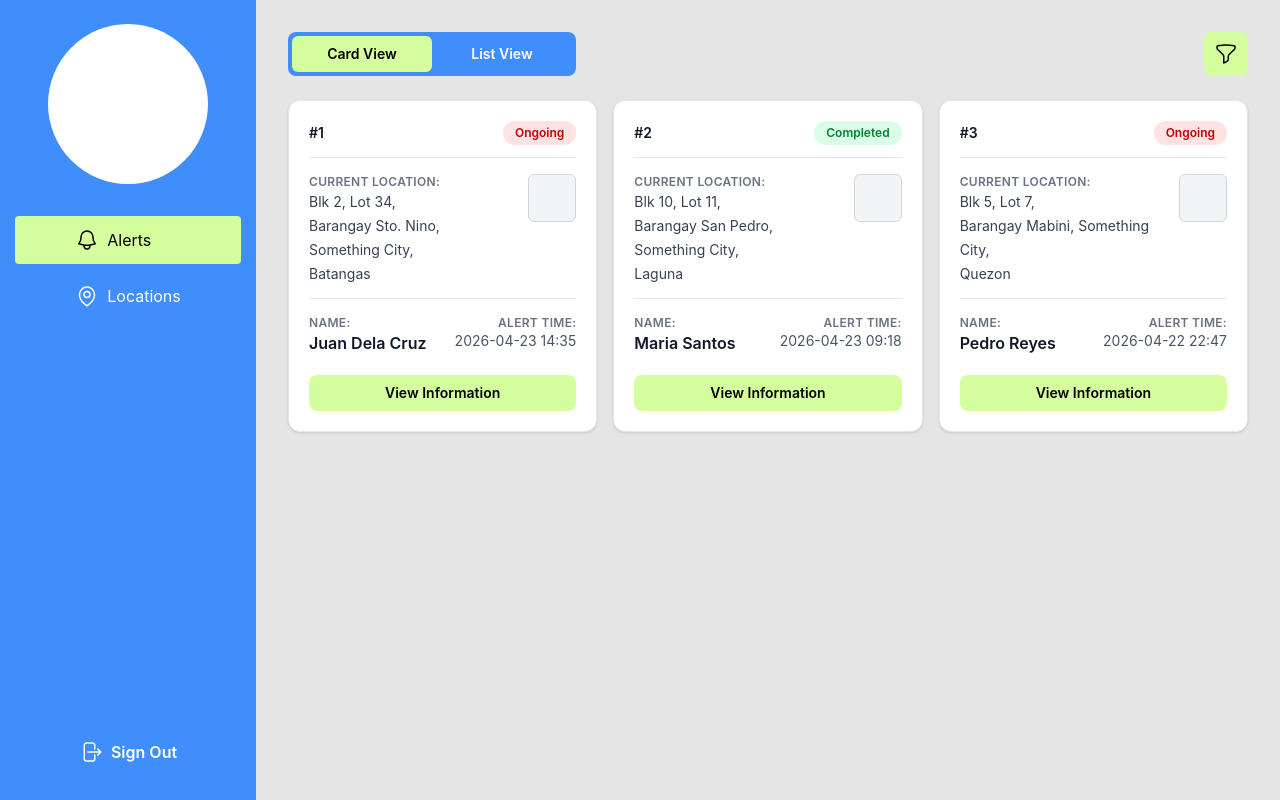
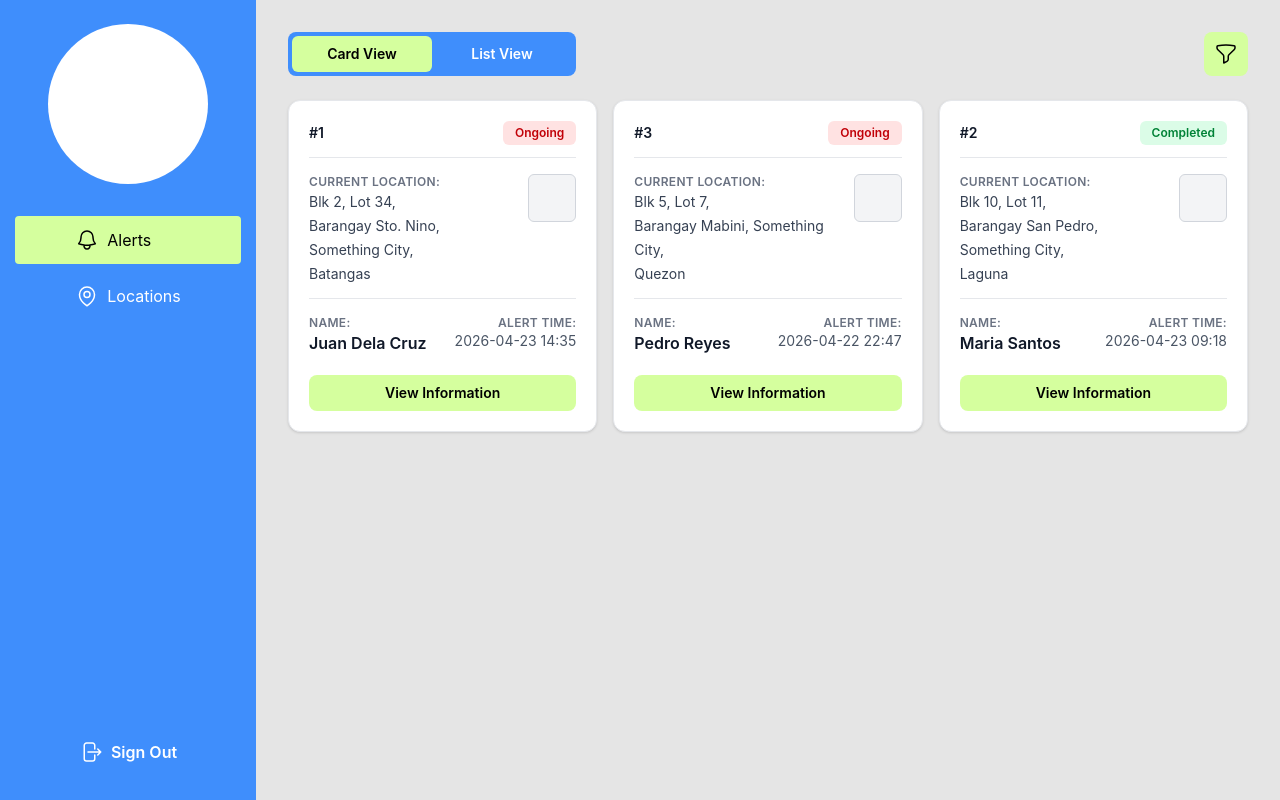
Before and after one commit to rcSabucido/receiver-wakealert, a React (Vite) app: page /alerts in a window 1280 px wide. Built offline with nearby package versions, Linux system fonts and the light colour scheme.

Commit message:
#32 Add logic in alerts page to prioritize ongoing cards

```diff
--- a/src/pages/AlertsPage.tsx
+++ b/src/pages/AlertsPage.tsx
@@ -87,6 +87,19 @@ export function AlertsPage() {
     return true;
   });
 
+  const cardAlerts =
+    appliedFilter === "all"
+      ? [...filteredAlerts].sort((a, b) => {
+          const aCompleted = alertStatuses[a.id] ?? a.isCompleted;
+          const bCompleted = alertStatuses[b.id] ?? b.isCompleted;
+
+          if (aCompleted === bCompleted) {
+            return 0;
+          }
+          return aCompleted ? 1 : -1;
+        })
+      : filteredAlerts;
+
   return (
     <div className="flex-1 min-h-full bg-[#E5E5E5] p-8">
       <div className="mb-6 flex items-center justify-between gap-4">
@@ -95,7 +108,7 @@ export function AlertsPage() {
           type="button"
           onClick={openFilterModal}
           aria-label="Open filter"
-          className="flex h-11 w-11 items-center justify-center rounded-lg bg-[#D5FF9E] text-black transition-colors hover:bg-[#BEEA7A]"
+          className="flex h-11 w-11 cursor-pointer items-center justify-center rounded-lg bg-[#D5FF9E] text-black transition-colors hover:bg-[#BEEA7A]"
         >
           <FunnelIcon className="h-6 w-6" />
         </button>
@@ -103,15 +116,17 @@ export function AlertsPage() {
 
       {viewMode === "card" ? (
         <div className="grid grid-cols-1 gap-4 md:grid-cols-2 xl:grid-cols-3">
-          {filteredAlerts.map((alert, index) => (
+          {cardAlerts.map((alert, index) => (
             <article key={`${alert.id}-${index}`} className="flex flex-col gap-4 rounded-xl border border-gray-200 bg-white p-5 shadow-sm">
               <div className="flex items-center justify-between border-b border-gray-200 pb-3">
                 <p className="text-sm font-semibold text-gray-900">#{alert.id}</p>
                 <button
                   type="button"
                   onClick={() => toggleAlertStatus(alert.id)}
-                  className={`rounded-full px-3 py-1 text-xs font-semibold transition ${
-                    alertStatuses[alert.id] ? "bg-green-100 text-green-700" : "bg-red-100 text-red-700"
+                  className={`cursor-pointer rounded-md px-3 py-1 text-xs font-semibold transition-colors duration-200 ${
+                    alertStatuses[alert.id]
+                      ? "bg-green-100 text-green-700 hover:bg-green-200"
+                      : "bg-red-100 text-red-700 hover:bg-red-200"
                   }`}
                 >
                   {alertStatuses[alert.id] ? "Completed" : "Ongoing"}
@@ -126,7 +141,7 @@ export function AlertsPage() {
                 <button
                   type="button"
                   aria-label="Location placeholder"
-                  className="h-12 w-12 shrink-0 rounded-md border border-gray-300 bg-gray-100"
+                  className="h-12 w-12 shrink-0 cursor-pointer rounded-md border border-gray-300 bg-gray-100"
                 />
               </div>
 
@@ -145,7 +160,7 @@ export function AlertsPage() {
 
               <button
                 type="button"
-                className="mt-1 rounded-lg bg-[#D5FF9E] px-4 py-2 text-sm font-semibold text-black transition-colors duration-200 ease-out hover:bg-[#BEEA7A]"
+                className="mt-1 cursor-pointer rounded-lg bg-[#D5FF9E] px-4 py-2 text-sm font-semibold text-black transition-colors duration-200 ease-out hover:bg-[#BEEA7A]"
               >
                 View Information
               </button>
@@ -180,7 +195,7 @@ export function AlertsPage() {
               <button
                 type="button"
                 onClick={clearFilter}
-                className="rounded-md px-2 py-1 text-sm font-semibold text-[#3F8EFC] transition-colors hover:bg-blue-50"
+                className="cursor-pointer rounded-md px-2 py-1 text-sm font-semibold text-[#3F8EFC] transition-colors hover:bg-blue-50"
               >
                 Clear
               </button>
@@ -225,14 +240,14 @@ export function AlertsPage() {
               <button
                 type="button"
                 onClick={cancelFilter}
-                className="rounded-md bg-red-600 px-4 py-2 text-sm font-semibold text-white transition-colors hover:bg-red-700"
+                className="cursor-pointer rounded-md bg-red-600 px-4 py-2 text-sm font-semibold text-white transition-colors hover:bg-red-700"
               >
                 Cancel
               </button>
               <button
                 type="button"
                 onClick={applyFilter}
-                className="rounded-md bg-[#D5FF9E] px-4 py-2 text-sm font-semibold text-black transition-colors hover:bg-[#BEEA7A]"
+                className="cursor-pointer rounded-md bg-[#D5FF9E] px-4 py-2 text-sm font-semibold text-black transition-colors hover:bg-[#BEEA7A]"
               >
                 Apply
               </button>
```
